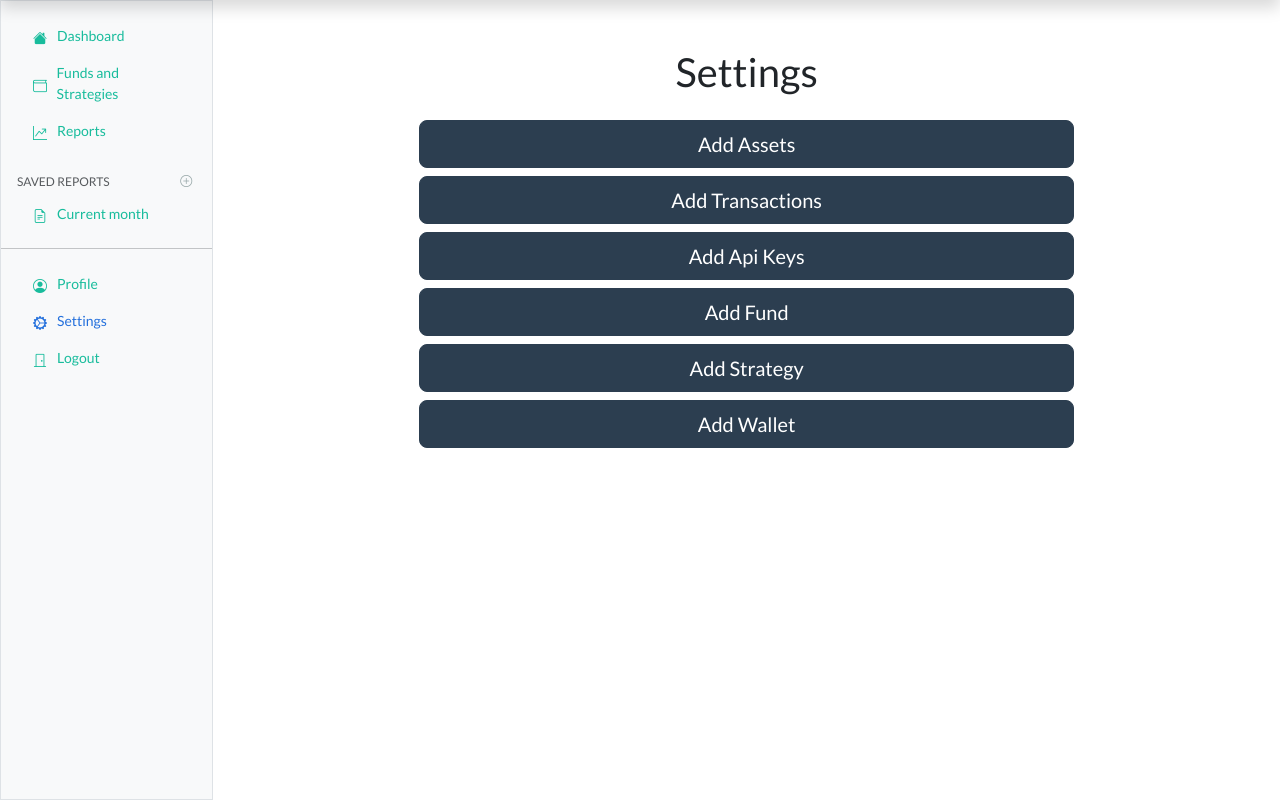
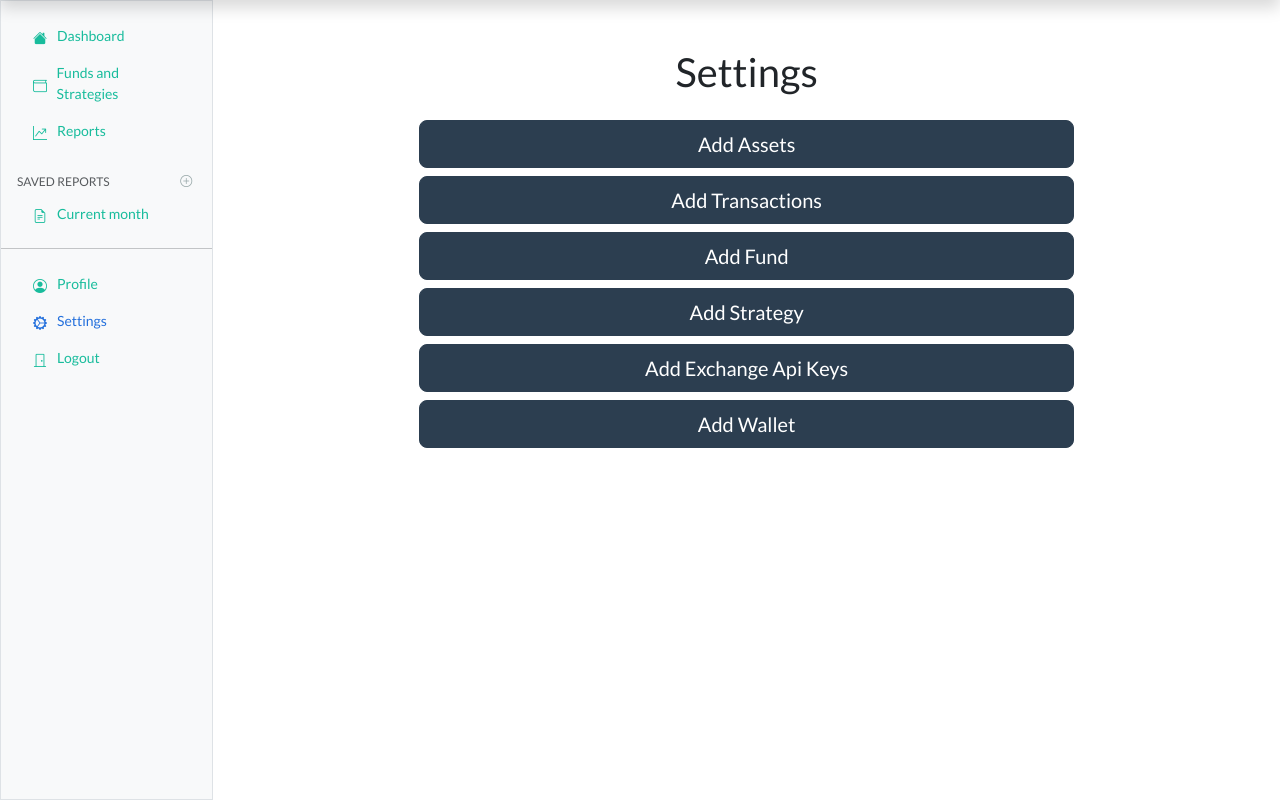
Before and after one commit to Dado-hash/Dashboard_Arkadia_V2, a Django app: page /dashboard/settings/ in a window 1280 px wide. Shown: the part 48-848 px from the top of the page. Run offline with Django 5.2, Linux system fonts and the light colour scheme; some libraries are stand-ins or nearby versions.

Commit message:
Modified the order of buttons in settings

```diff
--- a/dashboard_arkadia_v2/templates/funds_and_strategies/settings.html
+++ b/dashboard_arkadia_v2/templates/funds_and_strategies/settings.html
@@ -11,9 +11,9 @@
             <div class="d-grid gap-2 mt-4">
                 <a href="{% url 'add_assets' %}" class="btn btn-primary btn-lg">Add Assets</a>
                 <a href="{% url 'add_transactions' %}" class="btn btn-primary btn-lg">Add Transactions</a>
-                <a href="{% url 'save_api_keys' %}" class="btn btn-primary btn-lg">Add Api Keys</a>
                 <a href="{% url 'save_fund' %}" class="btn btn-primary btn-lg">Add Fund</a>
                 <a href="{% url 'save_strategy' %}" class="btn btn-primary btn-lg">Add Strategy</a>
+                <a href="{% url 'save_api_keys' %}" class="btn btn-primary btn-lg">Add Exchange Api Keys</a>
                 <a href="{% url 'save_wallet' %}" class="btn btn-primary btn-lg">Add Wallet</a>
             </div>
         </div>
```
